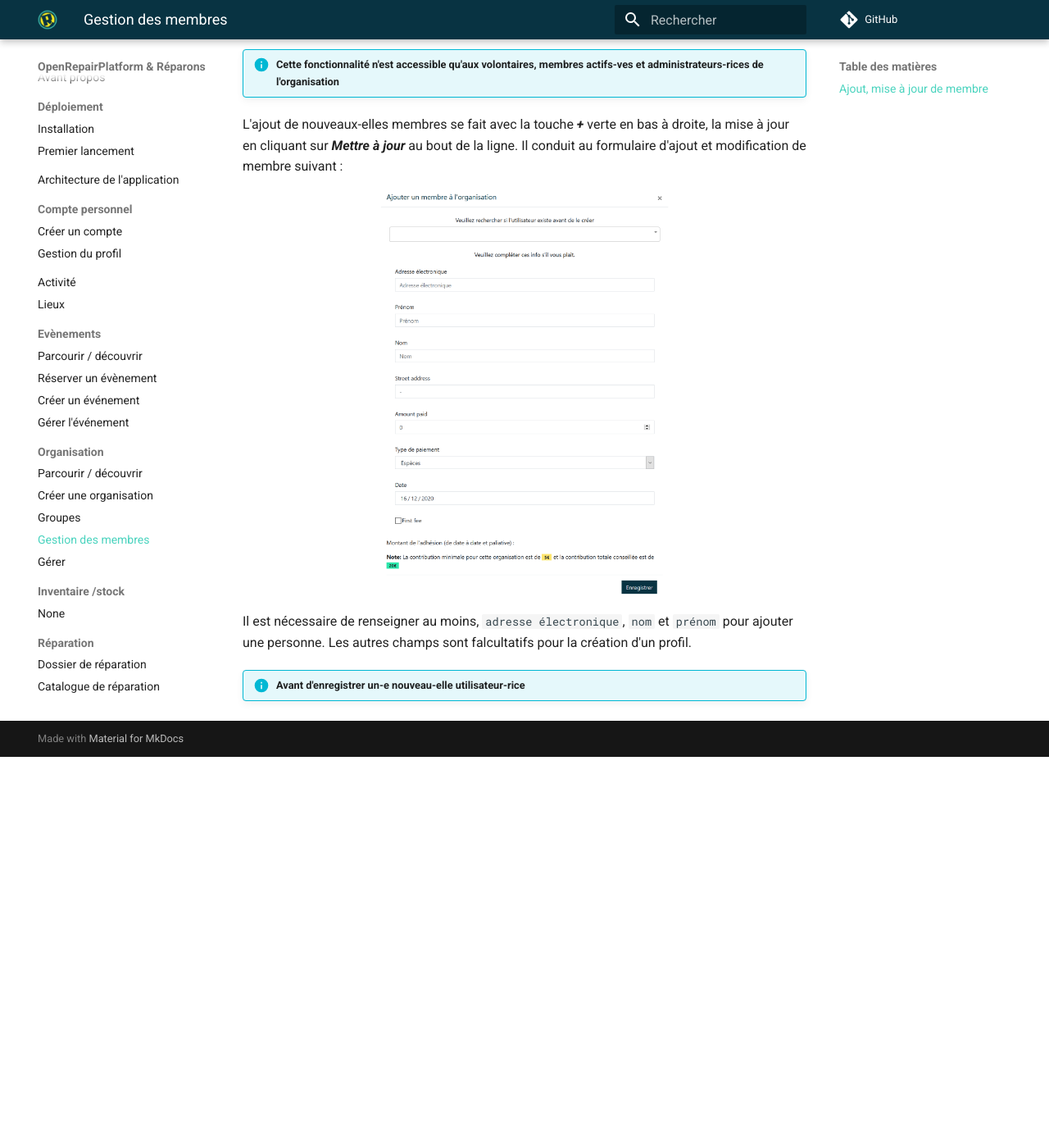
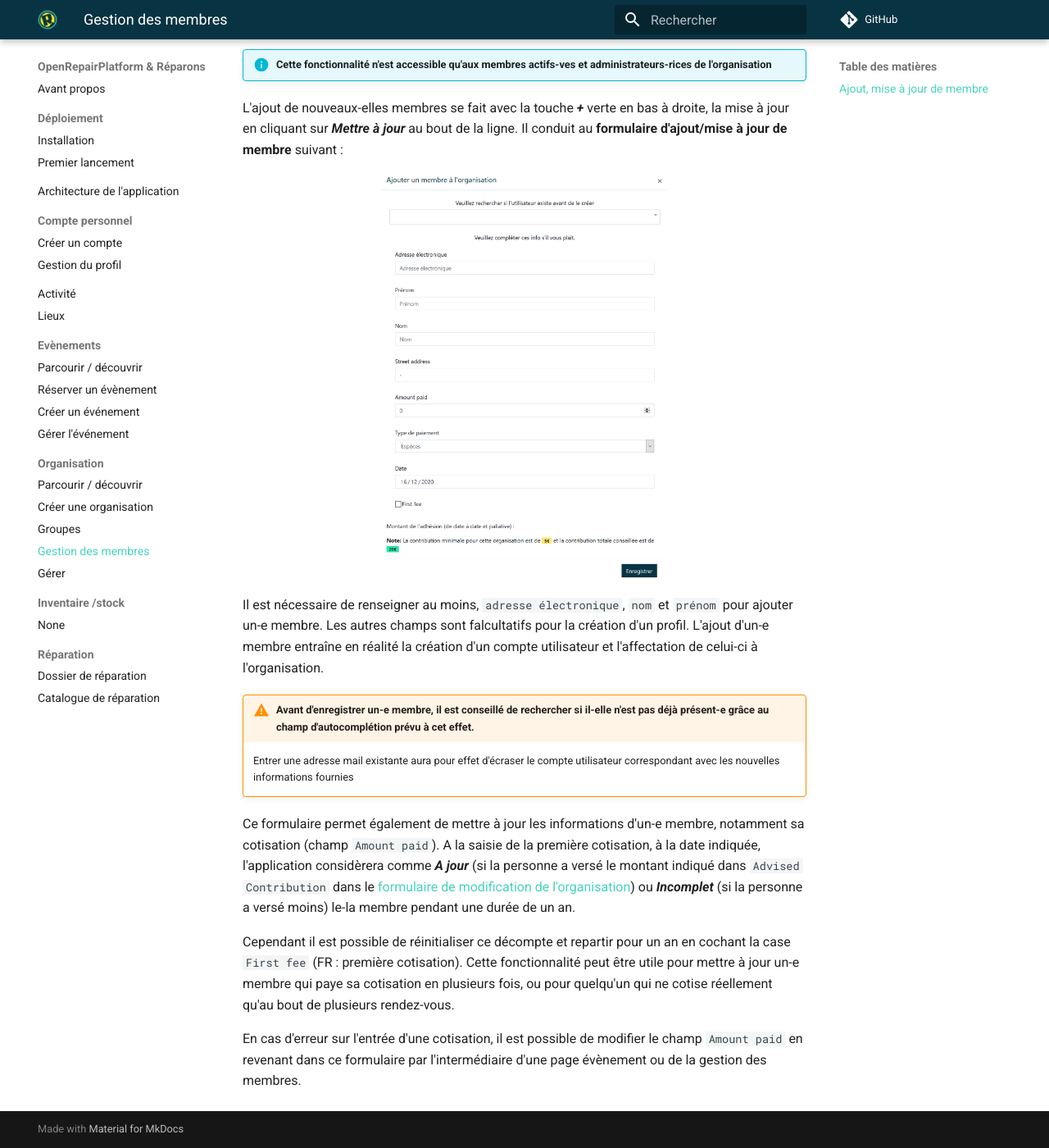
Before and after one commit to AtelierSoude/OpenRepairPlatform-docmentation, an MkDocs documentation site: the page built from docs/organization/members.md, in a window 1280 px wide and 1400 px high, scrolled down 776 px. Shown: the whole window at 82% size. Built offline with MkDocs 1.6.1 and Material for MkDocs 9.7.7, drawn with Linux system fonts in a browser that asks for light colours; nearby versions of some CDN libraries; comment, search, counter and statistics services are not loaded; before the commit the page ends 1699 px from its top, so only the background shows below that.

Commit message:
completed members.md : precising behaviour of the add/modify members form

````diff
--- a/docs/organization/members.md
+++ b/docs/organization/members.md
@@ -10,12 +10,19 @@ Sur la page **Membres**, il est possible d'accéder aux informations des adhére
 
 ## Ajout, mise à jour de membre
 
-!!! info "Cette fonctionnalité n'est accessible qu'aux volontaires, membres actifs-ves et administrateurs-rices de l'organisation"
+!!! info "Cette fonctionnalité n'est accessible qu'aux membres actifs-ves et administrateurs-rices de l'organisation"
 
-L'ajout de nouveaux-elles membres se fait avec la touche ***+*** verte en bas à droite, la mise à jour en cliquant sur ***Mettre à jour***  au bout de la ligne. Il conduit au formulaire d'ajout et modification de membre suivant :
+L'ajout de nouveaux-elles membres se fait avec la touche ***+*** verte en bas à droite, la mise à jour en cliquant sur ***Mettre à jour***  au bout de la ligne. Il conduit au **formulaire d'ajout/mise à jour de membre** suivant :
 
 ![Formulaire de création de membre](../assets/member-creation-form.png#small)
 
-Il est nécessaire de renseigner au moins, `adresse électronique`, `nom` et `prénom` pour ajouter une personne. Les autres champs sont falcultatifs pour la création d'un profil.
+Il est nécessaire de renseigner au moins, `adresse électronique`, `nom` et `prénom` pour ajouter un-e membre. Les autres champs sont falcultatifs pour la création d'un profil. L'ajout d'un-e membre entraîne en réalité la création d'un compte utilisateur et l'affectation de celui-ci à l'organisation.
 
-!!! info "Avant d'enregistrer un-e nouveau-elle utilisateur-rice"
+!!! warning "Avant d'enregistrer un-e membre, il est conseillé de rechercher si il-elle n'est pas déjà présent-e grâce au champ d'autocomplétion prévu à cet effet."
+    Entrer une adresse mail existante aura pour effet d'écraser le compte utilisateur correspondant avec les nouvelles informations fournies
+
+Ce formulaire permet également de mettre à jour les informations d'un-e membre, notamment sa cotisation (champ ```Amount paid```). A la saisie de la première cotisation, à la date indiquée, l'application considèrera comme ***A jour*** (si la personne a versé le montant indiqué dans ```Advised Contribution``` dans le [formulaire de modification de l'organisation](manage.md)) ou ***Incomplet*** (si la personne a versé moins) le-la membre pendant une durée de un an.
+
+Cependant il est possible de réinitialiser ce décompte et repartir pour un an en cochant la case ``First fee`` (FR : première cotisation). Cette fonctionnalité peut être utile pour mettre à jour un-e membre qui paye sa cotisation en plusieurs fois, ou pour quelqu'un qui ne cotise réellement qu'au bout de plusieurs rendez-vous.
+
+En cas d'erreur sur l'entrée d'une cotisation, il est possible de modifier le champ ``Amount paid`` en revenant dans ce formulaire par l'intermédiaire d'une page évènement ou de la gestion des membres.
````
Also changed, not shown: docs/event/manage-event.md (+2 -0 lines), docs/organization/manage.md (+6 -6 lines).
